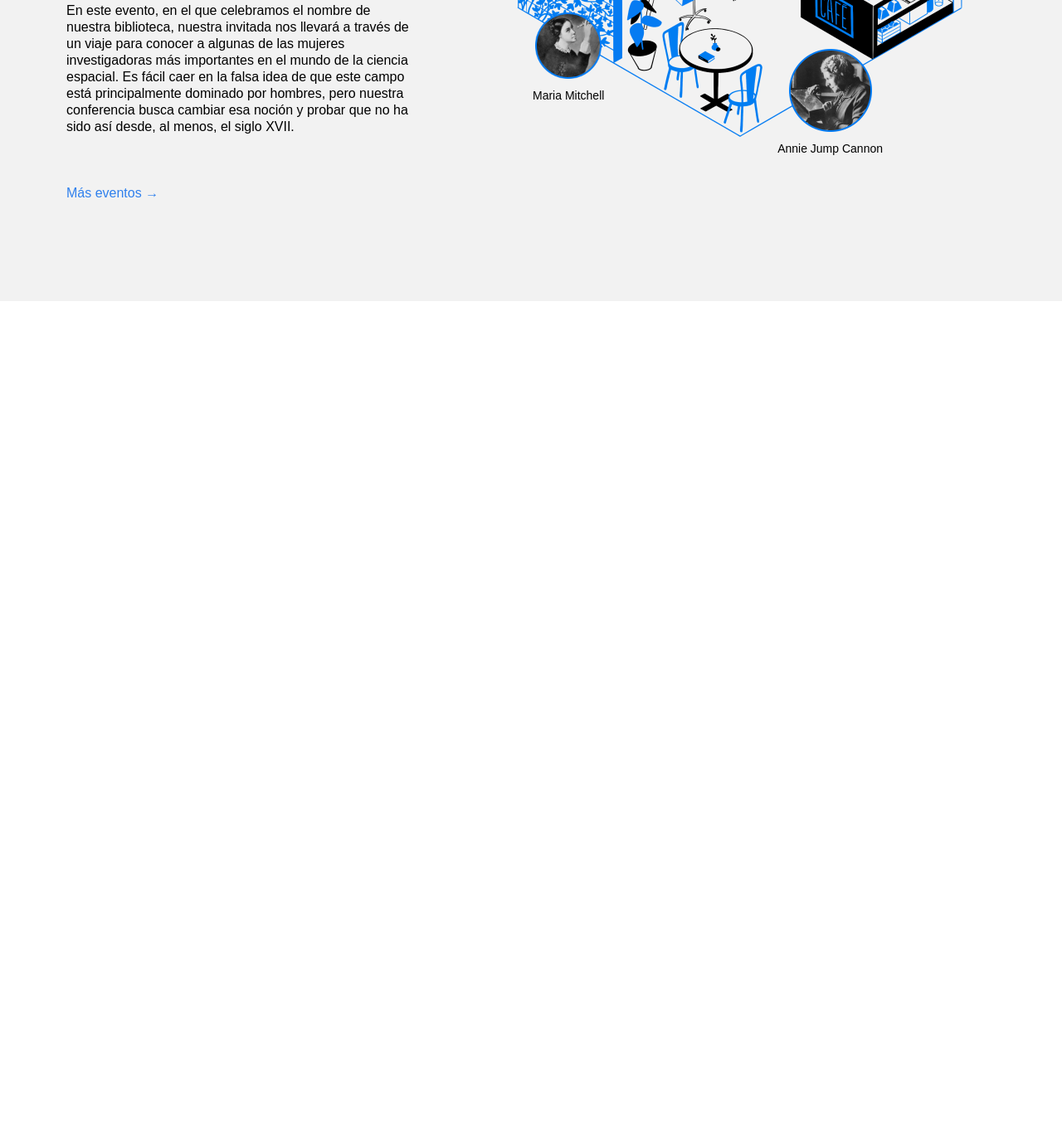
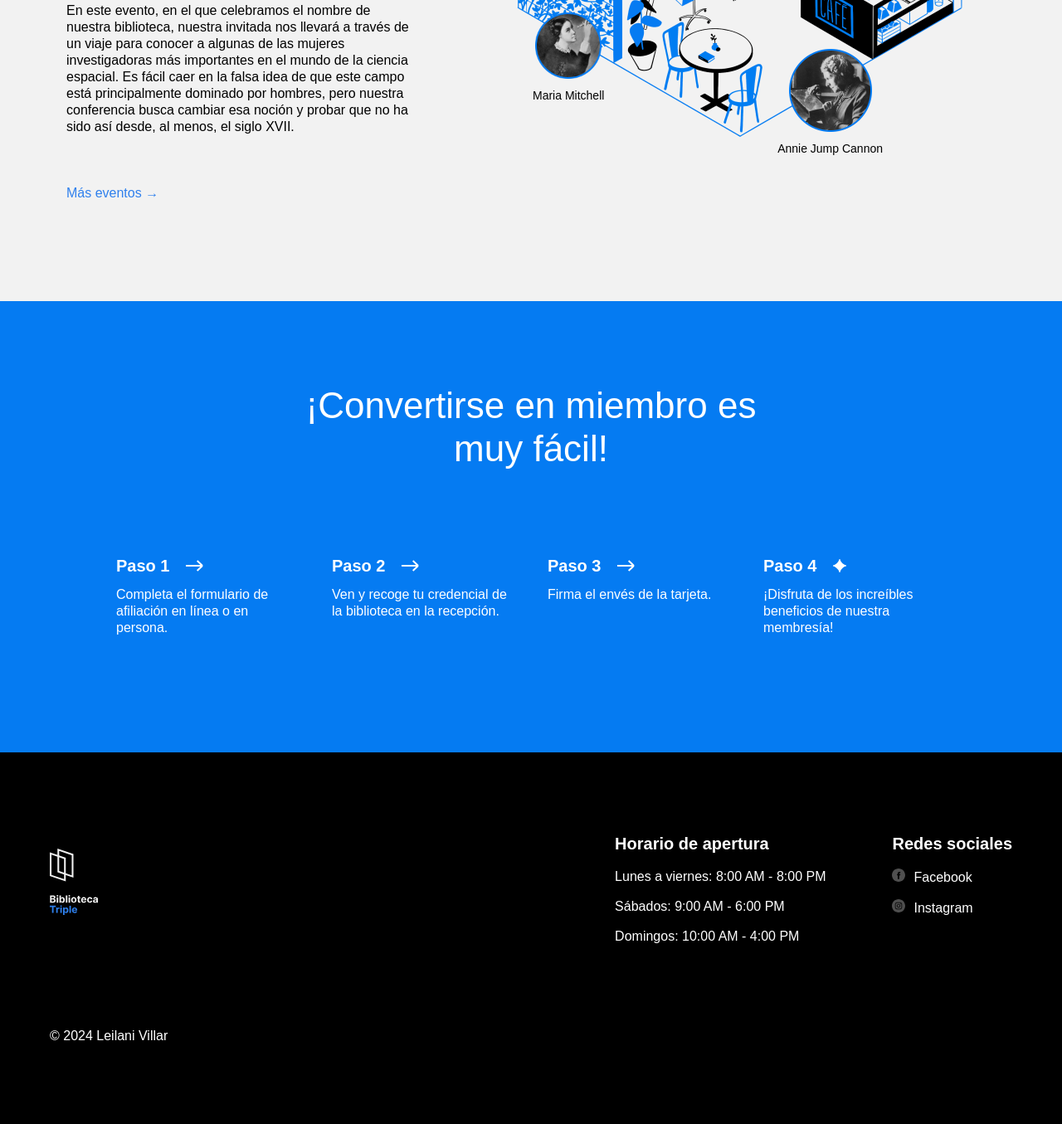
Before and after one commit to eleivillar-ux/web_project_library_es, a plain HTML site: page index.html in a window 1280 px wide. Shown: the part 2575-3930 px from the top of the page at 83% size. Before the commit the page ends 2938 px from the top, so only its background shows below. Drawn offline with Linux system fonts and the light colour scheme.

Commit message:
Proyecto 3 tercera parte

```diff
--- a/index.html
+++ b/index.html
@@ -28,10 +28,10 @@
               <a class="nav__link" href="#events">Eventos</a>
             </li>
             <li>
-              <a class="nav__link">Conviértete en miembro</a>
+              <a class="nav__link" href="#membership">Conviértete en miembro</a>
             </li>
             <li>
-              <a class="nav__link">Contactos</a>
+              <a class="nav__link" href="#footer">Contactos</a>
             </li>
           </ul>
         </nav>
@@ -215,7 +215,104 @@
             </div>
           </div>
         </section>
+        <section class="membership" id="membership">
+          <h2 class="membership__title">
+            ¡Convertirse en miembro es muy fácil!
+          </h2>
+          <ul class="membership__steps">
+            <li class="step">
+              <h3 class="step__title">
+                Paso 1
+                <img
+                  src="./images/icon_step_forward.svg"
+                  alt="icon forward"
+                  class="step__icon"
+                />
+              </h3>
+              <p class="step__description">
+                Completa el formulario de afiliación en línea o en persona.
+              </p>
+            </li>
+            <li class="step">
+              <h3 class="step__title">
+                Paso 2
+                <img
+                  src="./images/icon_step_forward.svg"
+                  alt="icon forward"
+                  class="step__icon"
+                />
+              </h3>
+              <p class="step__description">
+                Ven y recoge tu credencial de la biblioteca en la recepción.
+              </p>
+            </li>
+            <li class="step">
+              <h3 class="step__title">
+                Paso 3
+                <img
+                  src="./images/icon_step_forward.svg"
+                  alt="icon forward"
+                  class="step__icon"
+                />
+              </h3>
+              <p class="step__description">Firma el envés de la tarjeta.</p>
+            </li>
+            <li class="step">
+              <h3 class="step__title">
+                Paso 4
+                <img
+                  src="./images/icon_step_finish.svg"
+                  alt="icon finish"
+                  class="step__icon"
+                />
+              </h3>
+              <p class="step__description">
+                ¡Disfruta de los increíbles beneficios de nuestra membresía!
+              </p>
+            </li>
+          </ul>
+        </section>
       </main>
+      <footer class="footer" id="footer">
+        <div class="footer__columns">
+          <div class="footer__logo"></div>
+          <img src="./images/logo_white.svg" alt=" logo blanco y negro" />
+          <div class="footer__column_content_hours">
+            <h3 class="footer__column-heading">Horario de apertura</h3>
+            <ul class="footer__list">
+              <li class="footer__list-item">
+                Lunes a viernes: 8:00 AM - 8:00 PM
+              </li>
+              <li class="footer__list-item">Sábados: 9:00 AM - 6:00 PM</li>
+              <li class="footer__list-item">Domingos: 10:00 AM - 4:00 PM</li>
+            </ul>
+          </div>
+          <div class="footer__column_content_social">
+            <h3 class="footer__column-heading">Redes sociales</h3>
+            <ul class="footer__list">
+              <li class="footer__list-item">
+                <a href="#" class="footer__column-link">
+                  <img
+                    src="./images/facebook_white.svg"
+                    alt="facebook_white"
+                    class="footer__social-icon"
+                  />Facebook
+                </a>
+              </li>
+              <li class="footer__list-item">
+                <a href="#" class="footer__column-link"
+                  ><img
+                    src="./images/instagram_white.svg"
+                    alt="instagram_white"
+                    class="footer__social-icon"
+                  />Instagram</a
+                >
+              </li>
+            </ul>
+          </div>
+        </div>
+        <p class="footer__copyright">© 2024 Leilani Villar</p>
+      </footer>
     </div>
   </body>
 </html>
--- a/styles/style.css
+++ b/styles/style.css
@@ -302,3 +302,115 @@
   font-size: 14px;
   margin: 0;
 }
+.membership {
+  padding: 100px 0 140px;
+  background-color: #057bf2;
+  color: #ffffff;
+}
+
+.membership__title {
+  max-width: 574px;
+  margin: 0 auto;
+  text-align: center;
+  font-size: 44px;
+  font-weight: 500;
+  line-height: 52px;
+}
+
+.membership__steps {
+  list-style-type: none;
+  padding: 0;
+  margin: 100px 0 0;
+  display: flex;
+  justify-content: center;
+  gap: 40px;
+}
+
+.step {
+  display: flex;
+  flex-basis: 220px;
+  flex-wrap: wrap;
+  align-content: flex-start;
+}
+
+.step__title {
+  margin: 0;
+  font-size: 20px;
+  line-height: 30px;
+  font-weight: 700;
+  display: flex;
+  align-items: center;
+}
+
+.step__icon {
+  margin-left: 20px;
+}
+
+.step__description {
+  margin: 10px 0 0;
+}
+
+.footer {
+  box-sizing: border-box;
+  background-color: #000000;
+  color: #ffffff;
+  padding: 80px 60px;
+}
+
+.footer__columns {
+  display: flex;
+}
+
+.footer__column_content_hours {
+  display: flex;
+  flex-direction: column;
+  margin-left: auto;
+}
+
+.footer__list-item-text {
+  gap: 16px;
+}
+
+.footer__column_content_social {
+  display: flex;
+  flex-direction: column;
+  margin-left: 80px;
+}
+
+. .footer__logo {
+  width: 58px;
+  height: 80px;
+}
+
+.footer__column-heading {
+  font-size: 20px;
+  font-weight: bold;
+  margin-bottom: 20px;
+}
+
+.footer__list {
+  display: flex;
+  flex-direction: column;
+  list-style-type: none;
+  padding: 0;
+  margin: 0;
+  gap: 16px;
+}
+
+.footer__list-item {
+}
+
+.footer__column-link {
+  color: white;
+  text-decoration: none;
+}
+
+.footer__social-icon {
+  width: 16px;
+  height: 16px;
+  margin-right: 10px;
+}
+
+.footer__copyright {
+  margin-top: 100px;
+}
```
